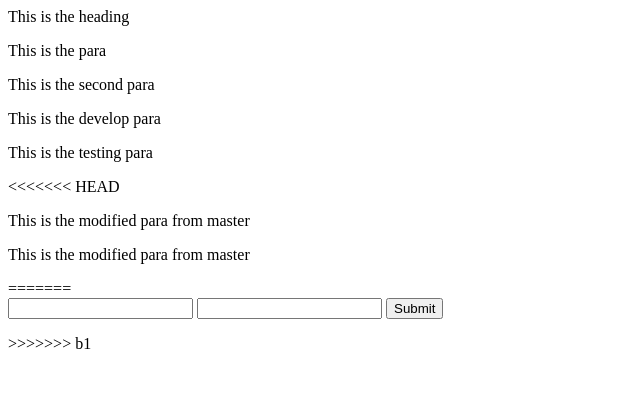
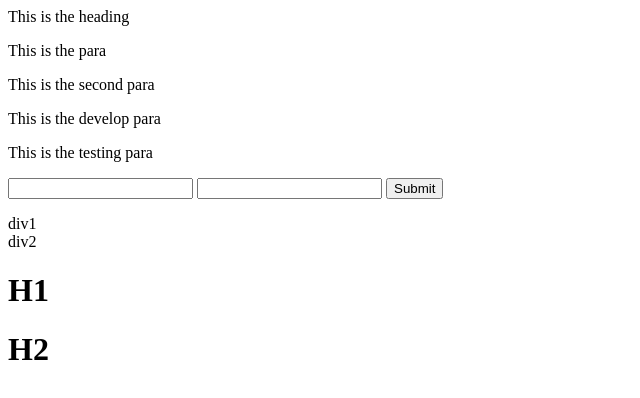
Before and after one commit to gitselvkup/Gittest, a plain HTML site: page index.html in a window 1280 px wide. Shown: the whole page, without its empty margins (0-640 px from the left). Drawn offline with Linux system fonts and the light colour scheme.

Commit message:
index.html final

```diff
--- a/index.html
+++ b/index.html
@@ -4,14 +4,13 @@
 
     <p>This is the develop para</p>
     <p>This is the testing para</p>
-<<<<<<< HEAD
-    <p>This is the modified para from master</p>
-    <p>This is the modified para from master</p>
-=======
 
     <form>
         <input type="email">
         <input type="password">
         <input type="submit">
     </form>
->>>>>>> b1
+    <div>div1</div>
+    <div>div2</div>
+    <h1>H1</h1>
+    <h1>H2</h1>
```
